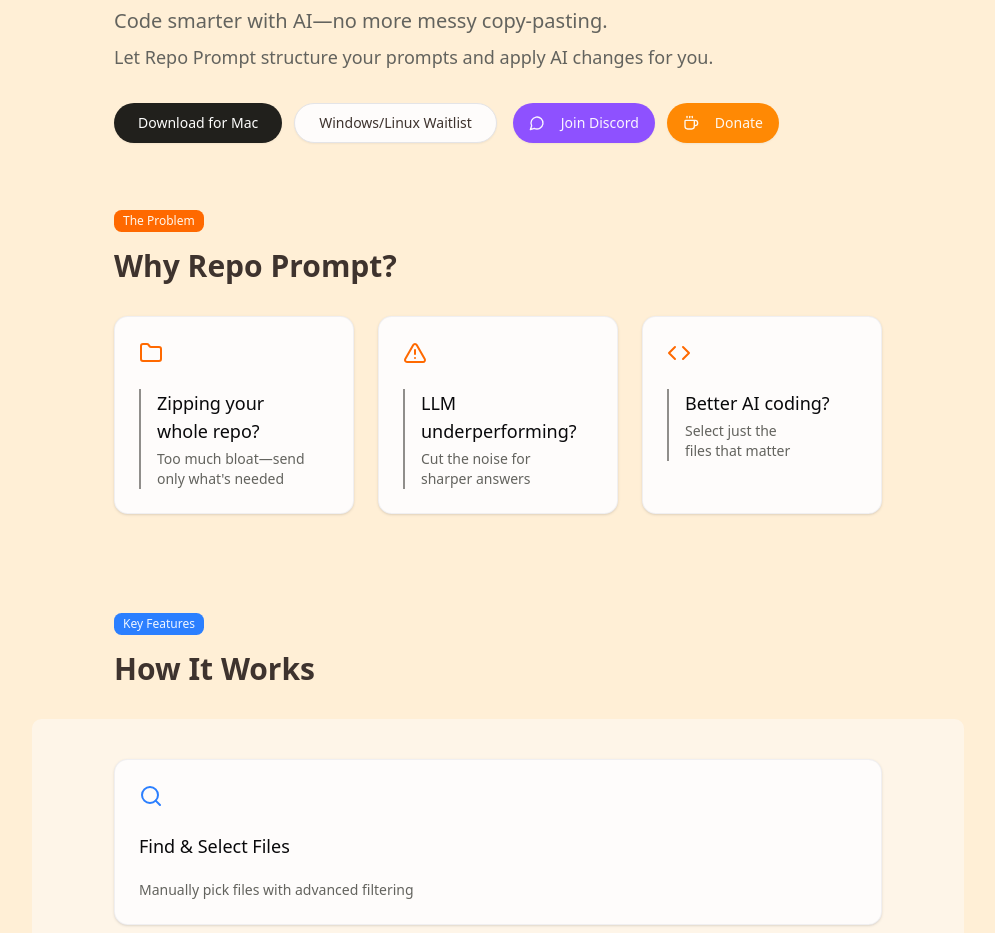
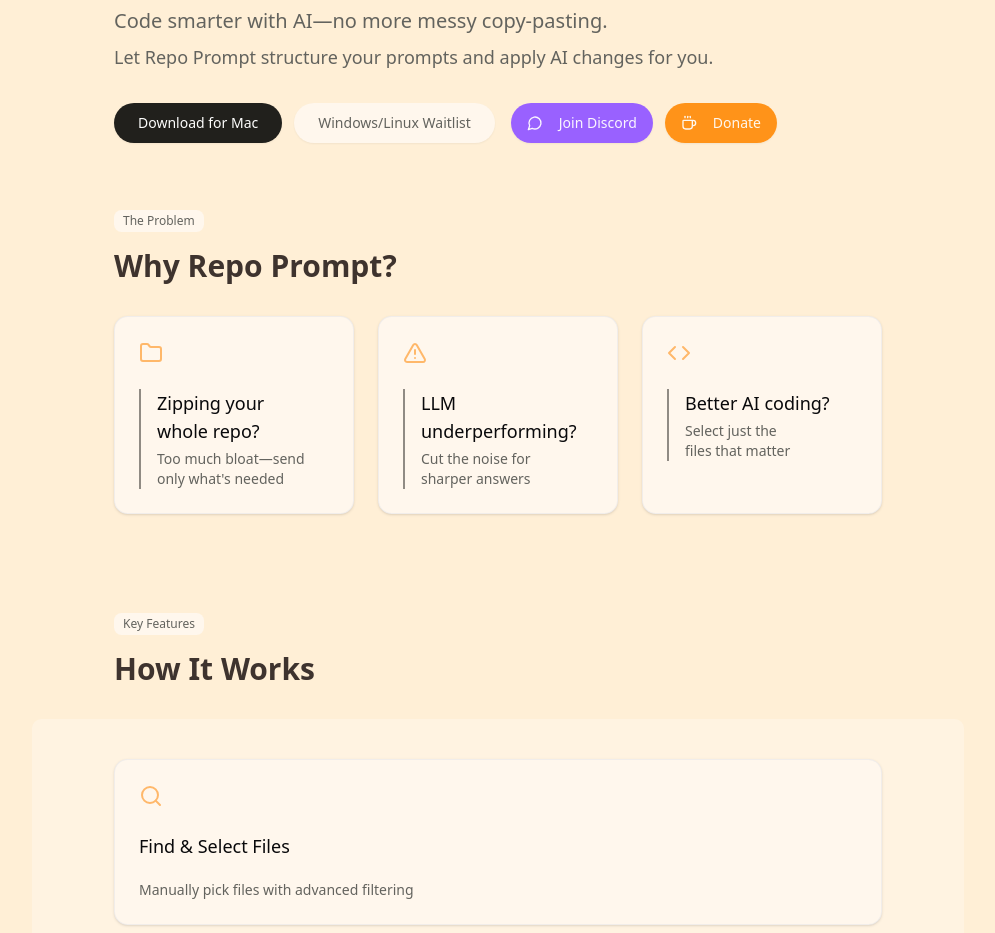
Before and after one commit to Vojio/makke-starter-canary, a Next.js app: page / in a window 1280 px wide. Shown: the part 459-1392 px from the top of the page, without its empty margins (142-1137 px from the left). Built offline with nearby package versions, Linux system fonts and the light colour scheme.

Commit message:
Refactor color variables for improved consistency and update badge variants for better theming in Privacy Policy page. no colors except orange

```diff
--- a/app/globals.css
+++ b/app/globals.css
@@ -24,15 +24,15 @@
 :root {
   --background: color(display-p3 0.989 0.938 0.85);
   --foreground: color(display-p3 0.236 0.202 0.183);
-  --card: color(display-p3 0.995 0.988 0.985);
+  --card: color(display-p3 0.994 0.968 0.934);
   --card-foreground: hsl(240 10% 3.9%);
   --popover: hsl(0 0% 100%);
   --popover-foreground: hsl(240 10% 3.9%);
   --primary: color(display-p3 0.129 0.126 0.111);
   --primary-foreground: color(display-p3 0.992 0.992 0.989);
-  --secondary: hsl(240 4.8% 95.9%);
-  --secondary-foreground: hsl(240 5.9% 10%);
-  --muted: color(display-p3 0.977 0.977 0.973);
+  --secondary: color(display-p3 0.994 0.968 0.934);
+  --secondary-foreground: color(display-p3 0.388 0.388 0.37);
+  --muted: color(display-p3 0.995 0.988 0.985);
   --muted-foreground: color(display-p3 0.388 0.388 0.37);
   --accent: hsl(240 4.8% 95.9%);
   --accent-foreground: hsl(240 5.9% 10%);
--- a/app/page.tsx
+++ b/app/page.tsx
@@ -146,7 +146,7 @@
                   ></div>
                 </div>
 
-                  <Badge variant="default" className="bg-blue-500 text-blue-50 mr-2 mb-4">
+                  <Badge variant="secondary" className="mr-2 mb-4">
                   macOS Native
                   </Badge>
                 <h1 className="mb-4 text-4xl font-semibold tracking-tight sm:text-5xl md:text-6xl">
@@ -170,7 +170,7 @@
                       </Button>
                     </div>
                     <div>
-                      <Button variant="outline" size="lg" className="rounded-full bg-card hover:bg-card/80 hover:shadow-md" asChild>
+                      <Button variant="secondary" size="lg" className="rounded-full hover:shadow-md" asChild>
                         <Link href="https://docs.google.com/forms/d/e/1FAIpQLSftCSyLtD1Zl-80dHfXmzczkWvnIPPjKZ-melbXBd4yEInBAw/viewform">
                           Windows/Linux Waitlist
                         </Link>
@@ -179,7 +179,7 @@
                   </div>
                   <div className="flex flex-wrap gap-3 justify-start">
                     <div>
-                      <Button size="lg" className="rounded-full bg-violet-500 text-purple-50 hover:bg-violet-500/80 hover:shadow-md" asChild>
+                      <Button size="lg" className="rounded-full bg-violet-500/90 text-purple-50 hover:bg-violet-500 hover:shadow-md" asChild>
                         <Link href="https://discord.com/invite/NtbFDAJPGM">
                           <MessageCircle className="mr-2 h-4 w-4" />
                           Join Discord
@@ -187,7 +187,7 @@
                       </Button>
                     </div>
                     <div>
-                      <Button size="lg" className="rounded-full bg-orange-400 text-orange-50 hover:bg-orange-400/80 hover:shadow-md" asChild>
+                      <Button size="lg" className="rounded-full bg-orange-400/90 hover:bg-orange-400 text-orange-50 hover:shadow-md" asChild>
                         <Link href="https://ko-fi.com/repoprompt">
                           <Coffee className="mr-2 h-4 w-4" />
                           Donate
@@ -204,7 +204,7 @@
               id="why-repo-prompt"
               className="mb-24 scroll-m-20 "
               badgeText="The Problem"
-              badgeVariant="orange"
+              badgeVariant="secondary"
               title="Why Repo Prompt?"
             >
               <div className="grid gap-6 sm:grid-cols-3">
@@ -227,7 +227,7 @@
                     className="p-6 group hover:shadow-md border-border/50 hover:border-border transition-all duration-300"
                   >
                     <div className="mb-2">
-                      {i === 0 ? <Folder size={24} className="text-orange-500 " /> : i === 1 ? <AlertTriangle size={24} className="text-orange-500" /> : <CodeIcon size={24} className="text-orange-500" />}
+                      {i === 0 ? <Folder size={24} className="text-orange-300" /> : i === 1 ? <AlertTriangle size={24} className="text-orange-300" /> : <CodeIcon size={24} className="text-orange-300" />}
                     </div>
                     <div className="border-l-2 border-primary/50 pl-4 group-hover:border-primary transition-colors duration-300">
                       <h3 className="text-lg font-medium mb-1 group-hover:text-primary transition-colors duration-300">{feature.title}</h3>
@@ -241,7 +241,7 @@
             {/* Features Section */}
             <div className="mb-24 scroll-m-20" id="features">
               <div className="mb-8 text-left max-w-3xl mx-auto">
-                <Badge variant="default" className="bg-blue-500 text-blue-50 mb-4">
+                <Badge variant="secondary" className="mb-4">
                   Key Features
                 </Badge>
                 <h2 className="mb-3 text-3xl font-semibold">
@@ -274,8 +274,8 @@
                         key={i}
                         className="p-6 group border-border/50 hover:border-border transition-all duration-300"
                       >
-                        <div className="mb-2">
-                          {i === 0 ? <Search size={24} className="text-blue-500" /> : i === 1 ? <FileText size={24} className="text-blue-500" /> : i === 2 ? <MapIcon size={24} className="text-blue-500" /> : <Cpu size={24} className="text-blue-500" />}
+                        <div className="mb-2 text-orange-300">
+                          {i === 0 ? <Search size={24} /> : i === 1 ? <FileText size={24} /> : i === 2 ? <MapIcon size={24} /> : <Cpu size={24} />}
                         </div>
                         <h3 className="text-lg font-medium mb-1 hover:text-primary transition-colors duration-300">
                           {feature.title}
@@ -293,7 +293,7 @@
               id="demo-video"
               className="mb-24 scroll-m-20"
               badgeText="See It In Action"
-              badgeVariant="blue"
+              badgeVariant="secondary"
               title="Product Demo"
               subtitle="Watch how Repo Prompt transforms your coding workflow with AI"
             >
@@ -308,7 +308,7 @@
                   ></iframe>
                 </div>
                 <div className="mt-6 flex justify-center">
-                  <Button variant="default" size="lg" className="rounded-full hover:shadow-md" asChild>
+                  <Button variant="secondary" size="lg" className="rounded-full hover:shadow-md" asChild>
                     <Link href="https://testflight.apple.com/join/nBWkUJD6">
                       Try It Now
                     </Link>
@@ -322,7 +322,7 @@
               id="integrations"
               className="mb-24 scroll-m-20"
               badgeText="Integrations"
-              badgeVariant="purple"
+              badgeVariant="secondary"
               title="Works with Any Model"
               subtitle="Supports OpenAI, Anthropic, DeepSeek, Gemini, Azure, and local models—keeping your workflow private
                     and offline when needed"
@@ -356,7 +356,7 @@
             {/* Workflow Section */}
             <div className="mb-24 scroll-m-20" id="workflow">
               <div className="mb-8 text-left max-w-3xl mx-auto">
-                <Badge variant="default" className="bg-green-500 text-green-50 mb-4">
+                <Badge variant="secondary" className="mb-4">
                   Workflow
                 </Badge>
                 <h2 className="mb-3 text-3xl font-semibold">
@@ -395,10 +395,10 @@
                       key={i}
                       className="p-6 text-left group relative overflow-hidden border-border/50 hover:border-border transition-all duration-300"
                     >
-                      <div className="mb-2">
-                        {i === 0 ? <Edit3 size={24} className="text-green-600" /> : i === 1 ? <MessageCircle size={24} className="text-green-600" /> : <CheckSquare size={24} className="text-green-600" />}
+                      <div className="mb-2 text-orange-300">
+                        {i === 0 ? <Edit3 size={24} /> : i === 1 ? <MessageCircle size={24} /> : <CheckSquare size={24} />}
                       </div>
-                      <h3 className="mb-1 text-lg font-medium hover:text-green-600 transition-colors duration-300">
+                      <h3 className="mb-1 text-lg font-medium hover:text-primary transition-colors duration-300">
                         {step.title}
                       </h3>
                       <p className="text-muted-foreground text-sm">{step.description}</p>
@@ -413,13 +413,13 @@
               id="privacy"
               className="mb-24 scroll-m-20"
               badgeText="Privacy First"
-              badgeVariant="orange"
+              badgeVariant="secondary"
               title="Your Data, Your Control"
               subtitle="Connect to AI providers without intermediaries. Keep your workflow private and offline when needed."
             >
               <div className="mx-auto max-w-3xl">
                 <Card
-                  className="p-6 backdrop-blur-sm bg-violet-100 dark:bg-violet-500/20 border-violet-500/20 hover:shadow-md transition-shadow duration-300"
+                  className="p-6 backdrop-blur-sm hover:shadow-md transition-shadow duration-300"
                 >
                   <div className="grid grid-cols-1 sm:grid-cols-3 gap-4">
                   {[
@@ -428,8 +428,8 @@
                     { label: "Flexible", desc: "Works offline" }
                   ].map((item, i) => (
                     <div key={i} className="text-left">
-                    <div className="font-medium mb-1 text-violet-800 dark:text-violet-400">{item.label}</div>
-                    <div className="text-sm text-violet-950 dark:text-violet-200">{item.desc}</div>
+                    <div className="font-medium mb-1">{item.label}</div>
+                    <div className="text-sm">{item.desc}</div>
                     </div>
                   ))}
                   </div>
@@ -442,7 +442,7 @@
               id="faq"
               className="mb-24 scroll-m-20"
               badgeText="FAQ"
-              badgeVariant="blue"
+              badgeVariant="secondary"
               title="How It Makes Coding Easier"
             >
               <div className="mx-auto max-w-3xl">
@@ -465,8 +465,8 @@
                       key={i}
                       className={`p-6 hover:shadow-md border-border/50 hover:border-border transition-all duration-300 ${i < 2 ? 'mb-4' : ''}`}
                     >
-                      <div className="mb-2">
-                        <HelpCircle size={24} className="text-blue-500" />
+                      <div className="mb-2 text-orange-300">
+                        <HelpCircle size={24} />
                       </div>
                       <h3 className="text-lg font-medium mb-1">{faq.question}</h3>
                       <p className="text-muted-foreground text-sm">
@@ -525,18 +525,11 @@
   id: string,
   className: string,
   badgeText: string,
-  badgeVariant: "purple" | "blue" | "green" | "orange",
+  badgeVariant: "secondary",
   title: string,
   subtitle?: string,
   children: React.ReactNode
 }) => {
-  const badgeClasses = {
-    purple: "bg-purple-500 text-purple-50",
-    blue: "bg-blue-500 text-blue-50",
-    green: "bg-green-500 text-green-50",
-    orange: "bg-orange-500 text-orange-50",
-  }
-
   return (
     <section
       id={id}
@@ -544,7 +537,7 @@
     >
       <div className="mx-auto max-w-3xl">
         <div className="mb-8 text-left">
-          <Badge variant="default" className={`${badgeClasses[badgeVariant]} mb-4`}>
+          <Badge variant={badgeVariant} className="mb-4">
             {badgeText}
           </Badge>
           <h2 className="mb-3 text-3xl font-semibold">
--- a/app/privacy/page.tsx
+++ b/app/privacy/page.tsx
@@ -126,7 +126,7 @@
             {mounted && (
               <div className="mb-16 max-w-3xl mx-auto">
                 <div className="flex items-center gap-4">
-                  <Shield size={32} className="text-blue-500" />
+                  <Shield size={32} className="text-orange-300" />
                   <h1 className="text-4xl font-semibold tracking-tight">
                     Privacy Policy
                   </h1>
@@ -139,7 +139,7 @@
               id="overview"
               className="mb-12 scroll-m-20"
               badgeText="Overview"
-              badgeVariant="blue"
+              badgeVariant="secondary"
               title="Our Privacy Commitment"
             >
               <Card className="p-6 border-border/50">
@@ -154,12 +154,12 @@
               id="data-collection"
               className="mb-12 scroll-m-20"
               badgeText="Data Collection"
-              badgeVariant="orange"
+              badgeVariant="secondary"
               title="Minimal Data Collection"
             >
               <Card className="p-6 border-border/50">
                 <div className="flex items-start gap-4">
-                  <ShieldAlert size={24} className="text-orange-500 mt-1 flex-shrink-0" />
+                  <ShieldAlert size={24} className="text-orange-300 mt-1 flex-shrink-0" />
                   <p className="text-muted-foreground">
                     We collect minimal, anonymous usage data through PostHog&apos;s default setup to track daily active users. No personal data, file contents, or identifiable information is collected or stored.
                   </p>
@@ -172,37 +172,37 @@
               id="code-privacy"
               className="mb-12 scroll-m-20"
               badgeText="Code Privacy"
-              badgeVariant="purple"
+              badgeVariant="secondary"
               title="Your Code Stays Private"
             >
               <Card className="p-6 border-border/50">
                 <ul className="space-y-4">
                   <li className="flex items-start gap-4">
-                    <Lock size={24} className="text-purple-500 mt-1 flex-shrink-0" />
+                    <Lock size={24} className="text-orange-300 mt-1 flex-shrink-0" />
                     <p className="text-muted-foreground">
                       No code or files you open in Repo Prompt are transmitted to or stored on our servers.
                     </p>
                   </li>
                   <li className="flex items-start gap-4">
-                    <FileCheck size={24} className="text-purple-500 mt-1 flex-shrink-0" />
+                    <FileCheck size={24} className="text-orange-300 mt-1 flex-shrink-0" />
                     <p className="text-muted-foreground">
                       All local processing: Codemap analysis and other core functionalities run entirely on your machine.
                     </p>
                   </li>
                   <li className="flex items-start gap-4">
-                    <Shield size={24} className="text-purple-500 mt-1 flex-shrink-0" />
+                    <Shield size={24} className="text-orange-300 mt-1 flex-shrink-0" />
                     <p className="text-muted-foreground">
                       API integrations are opt-in: If you choose to use external APIs, your queries are sent directly to your configured provider. We do not intermediate or store these requests.
                     </p>
                   </li>
                   <li className="flex items-start gap-4">
-                    <Lock size={24} className="text-purple-500 mt-1 flex-shrink-0" />
+                    <Lock size={24} className="text-orange-300 mt-1 flex-shrink-0" />
                     <p className="text-muted-foreground">
                       Clipboard features operate locally, ensuring no unintended data transmission.
                     </p>
                   </li>
                 </ul>
-                <div className="mt-2 p-4 bg-muted dark:bg-background rounded-md border border-border/50">
+                <div className="mt-2 p-4 bg-white dark:bg-background rounded-md border border-border/50">
                   <p className="text-sm text-muted-foreground">
                     While we take privacy seriously, we are not responsible for data handling by third-party API providers. Please review their privacy policies separately.
                   </p>
@@ -215,12 +215,12 @@
               id="future-updates"
               className="mb-12 scroll-m-20"
               badgeText="Future Updates"
-              badgeVariant="green"
+              badgeVariant="secondary"
               title="Policy Updates"
             >
               <Card className="p-6 border-border/50">
                 <div className="flex items-start gap-4">
-                  <Info size={24} className="text-green-600 mt-1 flex-shrink-0" />
+                  <Info size={24} className="text-orange-300 mt-1 flex-shrink-0" />
                   <p className="text-muted-foreground">
                     As we transition out of beta and introduce new features or pricing models, this privacy policy may be updated to reflect any changes in data collection or processing. We remain committed to transparency.
                   </p>
@@ -233,12 +233,12 @@
               id="testflight"
               className="mb-12 scroll-m-20"
               badgeText="TestFlight"
-              badgeVariant="orange"
+              badgeVariant="secondary"
               title="Apple TestFlight Disclaimer"
             >
               <Card className="p-6 border-border/50">
                 <div className="flex items-start gap-4">
-                  <AlertCircle size={24} className="text-orange-500 mt-1 flex-shrink-0" />
+                  <AlertCircle size={24} className="text-orange-300 mt-1 flex-shrink-0" />
                   <p className="text-muted-foreground">
                     If you are using Repo Prompt via Apple TestFlight, note that Apple may collect additional data under their own policies. We do not control the collection of this data. Please refer to Apple&apos;s TestFlight privacy policy for details.
                   </p>
@@ -301,18 +301,11 @@
   id: string,
   className: string,
   badgeText: string,
-  badgeVariant: "purple" | "blue" | "green" | "orange",
+  badgeVariant: "secondary",
   title: string,
   subtitle?: string,
   children: React.ReactNode
 }) => {
-  const badgeClasses = {
-    purple: "bg-purple-500 text-purple-50",
-    blue: "bg-blue-500 text-blue-50",
-    green: "bg-green-500 text-green-50",
-    orange: "bg-orange-500 text-orange-50",
-  }
-
   return (
     <section
       id={id}
@@ -320,7 +313,7 @@
     >
       <div className="mx-auto max-w-3xl">
         <div className="mb-8 text-left">
-          <Badge variant="default" className={`${badgeClasses[badgeVariant]} mb-4`}>
+          <Badge variant={badgeVariant} className="mb-4">
             {badgeText}
           </Badge>
           <h2 className="mb-3 text-3xl font-semibold">
```
